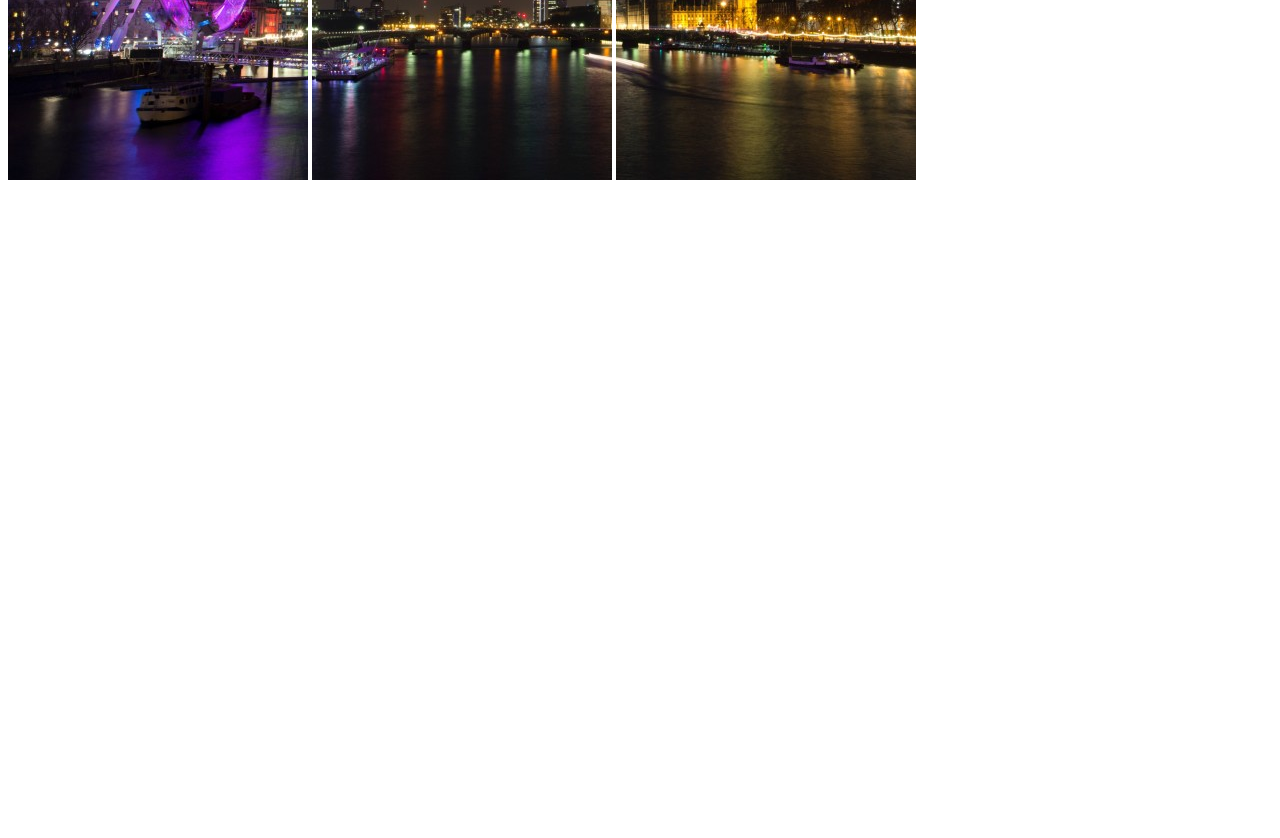
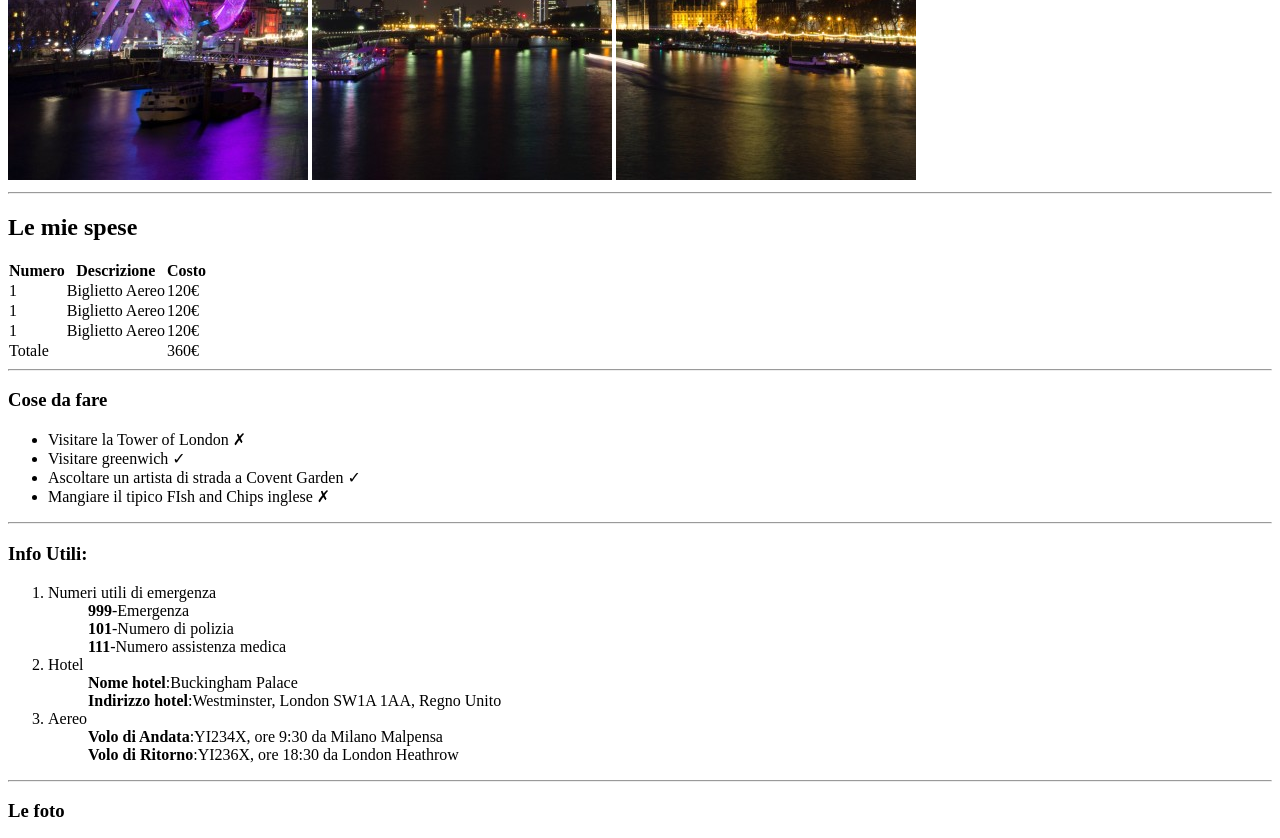
Before and after one commit to LeonardoR998/html-london-trip, a plain HTML site: page index.html in a window 1280 px wide. Shown: the part 500-1338 px from the top of the page. Before the commit the page ends 800 px from the top, so only its background shows below. Drawn offline with Linux system fonts and the light colour scheme.

Commit message:
add main, titles, tables and pics

```diff
--- a/index.html
+++ b/index.html
@@ -10,14 +10,95 @@
 <title>Viaggio a Londra</title>
 </head>
 
-
 <body>
     <h1>Il mio Viaggio a Londra</h1>
-    <img src="./img/pexels-bill-emrich-230794-0.jpg" alt="prima foto Londra">
-    <img src="./img/pexels-bill-emrich-230794-1.jpg" alt="seconda foto Londra">
-    <img src="./img/pexels-bill-emrich-230794-2.jpg" alt="terza foto Londra ">
+    <div>
+        <img src="./img/pexels-bill-emrich-230794-0.jpg" alt="prima foto Londra">
+        <img src="./img/pexels-bill-emrich-230794-1.jpg" alt="seconda foto Londra">
+        <img src="./img/pexels-bill-emrich-230794-2.jpg" alt="terza foto Londra ">
+    </div>
+      <hr />
 
+    <main>
+        <h2>Le mie spese</h2>
 
+        <table  cellspacing="0">
+            <thead>
+                <tr>
+                    <th>Numero</th>
+                    <th>Descrizione</th>
+                    <th>Costo</th>
+                </tr>
+            </thead>
 
+            <tbody>
+                <tr>
+                    <td colspan="1">1</td>
+                    <td>Biglietto Aereo</td>
+                    <td>120€</td>
+                </tr>
+
+                <tr>
+                    <td colspan="1">1</td>
+                    <td>Biglietto Aereo</td>
+                    <td>120€</td>
+                </tr>
+
+                <tr>
+                    <td colspan="1">1</td>
+                    <td>Biglietto Aereo</td>
+                    <td>120€</td>
+                </tr>
+            </tbody>
+
+            <tfoot>
+                <tr>
+                  <td colspan="2">Totale</td>
+                  <td>360€</td>
+                </tr>
+            </tfoot>
+        </table>
+        <hr />
+
+        <div>
+            <h3>Cose da fare</h3>
+            <ul>
+                <li>Visitare la Tower of London &cross;</li>
+                <li>Visitare greenwich &#x2713;</li>
+                <li>Ascoltare un artista di strada a Covent Garden &#x2713;</li>
+                <li>Mangiare il tipico FIsh and Chips inglese &cross;</li>
+            </ul>
+            <hr />
+        </div>
+
+        <div>
+            <h3>Info Utili:</h3>
+            <ol>
+                <li>Numeri utili di emergenza
+                        <ul> <b>999</b>-Emergenza</ul>
+                        <ul> <b>101</b>-Numero di polizia</ul>
+                        <ul> <b>111</b>-Numero assistenza medica</ul>
+                </li>
+
+                <li>Hotel
+                    <ul> <b>Nome hotel</b>:Buckingham Palace</ul>
+                    <ul> <b>Indirizzo hotel</b>:Westminster, London SW1A 1AA, Regno Unito</ul>
+                </li>
+
+                <li>Aereo
+                    <ul> <b>Volo di Andata</b>:YI234X, ore 9:30 da Milano Malpensa</ul>
+                    <ul> <b>Volo di Ritorno</b>:YI236X, ore 18:30 da London Heathrow</ul>
+                </li>
+            </ol>
+            <hr />
+        </div>
+
+        <div>
+            <h3>Le foto</h3>
+            <img src="./img/london-400x400-compressor_0.jpg" alt="prima foto">
+            <img src="./img/evening-tower-bridge-and-river-thames-london_u-L-P2QVZJ0.jpg" alt="seconda foto">
+            <hr />
+        </div>
+    </main>
 </body>
 </html>
```
